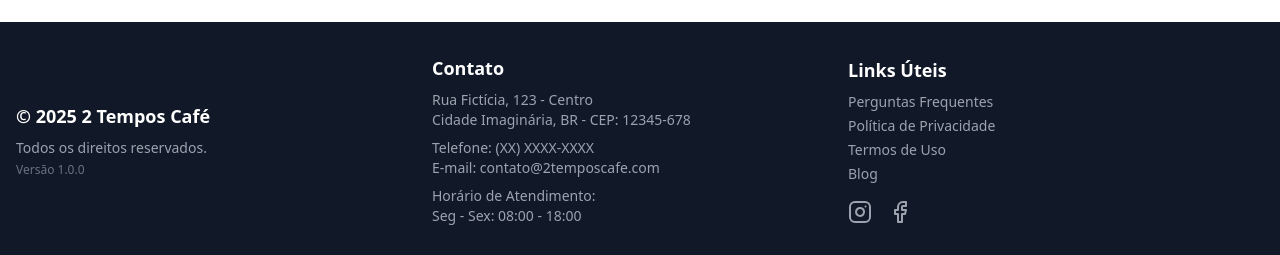
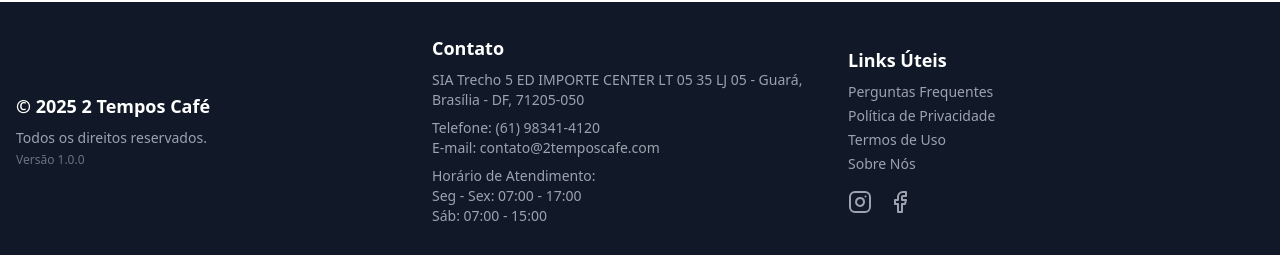
Before and after one commit to ArthurJsph/totem-auto-atendimento, a React (Vite) app in the folder totem-front/: page / in a window 1280 px wide. Shown: the part 542-797 px from the top of the page. Built offline with nearby package versions, Linux system fonts and the light colour scheme; no server answers.

Commit message:
ajustes no footer e register

```diff
--- a/totem-front/src/components/layout/footer.tsx
+++ b/totem-front/src/components/layout/footer.tsx
@@ -23,18 +23,20 @@
         <div className="flex flex-col items-center md:items-start text-center md:text-left w-full md:w-1/3">
           <h3 className="text-lg font-semibold mb-2">Contato</h3>
           <p className="text-sm text-gray-400">
-            Rua Fictícia, 123 - Centro<br />
-            Cidade Imaginária, BR - CEP: 12345-678
+            SIA Trecho 5 ED IMPORTE CENTER LT 05 35 LJ 05
+             - Guará, Brasília - DF, 71205-050
           </p>
           <p className="text-sm text-gray-400 mt-2">
-            Telefone: (XX) XXXX-XXXX
+            Telefone: (61) 98341-4120
           </p>
           <p className="text-sm text-gray-400">
             E-mail: <a href="mailto:contato@2temposcafe.com" className="hover:text-blue-400 transition-colors duration-200">contato@2temposcafe.com</a>
           </p>
           <p className="text-sm text-gray-400 mt-2">
             Horário de Atendimento: <br/>
-            Seg - Sex: 08:00 - 18:00
+            Seg - Sex: 07:00 - 17:00
+            <br/>
+            Sáb: 07:00 - 15:00
           </p>
         </div>
 
@@ -58,17 +60,17 @@
               </a>
             </li>
             <li>
-              <a href="/blog" className="text-gray-400 hover:text-blue-400 transition-colors duration-200">
-                Blog
+              <a href="/sobre-nos" className="text-gray-400 hover:text-blue-400 transition-colors duration-200">
+                Sobre Nós
               </a>
             </li>
           </ul>
           {/* Seção de Redes Sociais - ícones (exemplo) */}
           <div className="flex mt-4 space-x-4">
-            <a href="https://www.instagram.com/2temposcafe" target="_blank" rel="noopener noreferrer" className="text-gray-400 hover:text-pink-500 transition-colors duration-200">
+            <a href="https://www.instagram.com/2tempocafe/" target="_blank" rel="noopener noreferrer" className="text-gray-400 hover:text-pink-500 transition-colors duration-200">
               <svg xmlns="http://www.w3.org/2000/svg" width="24" height="24" viewBox="0 0 24 24" fill="none" stroke="currentColor" strokeWidth="2" strokeLinecap="round" strokeLinejoin="round" className="feather feather-instagram"><rect x="2" y="2" width="20" height="20" rx="5" ry="5"></rect><path d="M16 11.37A4 4 0 1 1 12.63 8 4 4 0 0 1 16 11.37z"></path><line x1="17.5" y1="6.5" x2="17.51" y2="6.5"></line></svg>
             </a>
-            <a href="https://www.facebook.com/2temposcafe" target="_blank" rel="noopener noreferrer" className="text-gray-400 hover:text-blue-600 transition-colors duration-200">
+            <a href="https://www.facebook.com/2temposcafe?locale=pt_BR" target="_blank" rel="noopener noreferrer" className="text-gray-400 hover:text-blue-600 transition-colors duration-200">
               <svg xmlns="http://www.w3.org/2000/svg" width="24" height="24" viewBox="0 0 24 24" fill="none" stroke="currentColor" strokeWidth="2" strokeLinecap="round" strokeLinejoin="round" className="feather feather-facebook"><path d="M18 2h-3a5 5 0 0 0-5 5v3H7v4h3v8h4v-8h3l1-4h-4V7a1 1 0 0 1 1-1h3z"></path></svg>
             </a>
           </div>
--- a/totem-front/src/pages/auth/login.tsx
+++ b/totem-front/src/pages/auth/login.tsx
@@ -89,7 +89,7 @@
         {/* Adiciona um overlay sutil para melhorar o contraste com o formulário */}
         <div className="w-full h-full bg-black bg-opacity-30 flex items-center justify-center">
             {/* Opcional: Adicionar um texto ou logo sobre a imagem */}
-            <h1 className="text-white text-4xl font-bold drop-shadow-lg">2 Tempos Café</h1>
+            <h1 className="text-white text-4xl font-bold drop-shadow-lg"></h1>
         </div>
       </div>
       <div className="w-full md:w-1/3 h-screen flex flex-col bg-white justify-center items-center p-8 overflow-y-auto"> {/* Adicionado overflow-y-auto para evitar cortar em telas pequenas */}
--- a/totem-front/src/pages/auth/registrar.tsx
+++ b/totem-front/src/pages/auth/registrar.tsx
@@ -158,7 +158,7 @@
             <button
               type="submit"
               disabled={loading}
-              className="sm:col-span-2 w-full bg-red-600 hover:bg-red-700 text-white font-semibold py-2 px-4 rounded-md transition duration-200 disabled:opacity-50 disabled:cursor-not-allowed mt-4"
+              className="sm:col-span-2 w-60 justify-self-center bg-red-600 hover:bg-red-700 text-white font-semibold py-2 px-4 rounded-md transition duration-200 disabled:opacity-50 disabled:cursor-not-allowed mt-4"
             >
               {loading ? "Registrando..." : "Registrar"}
             </button>
```
